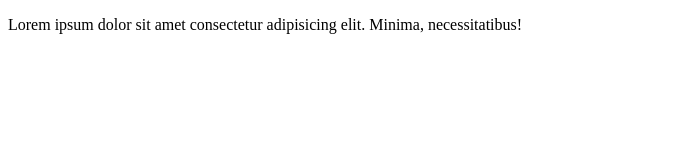
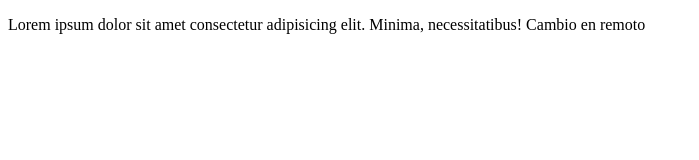
Before and after one commit to AndresHeBa/TareaGit, a plain HTML site: page index.html in a window 1280 px wide. Shown: the whole page, without its empty margins (0-699 px from the left). Drawn offline with Linux system fonts and the light colour scheme.

Commit message:
Update index.html

```diff
--- a/index.html
+++ b/index.html
@@ -6,6 +6,8 @@
     <title>Document</title>
 </head>
 <body>
-    <p>Lorem ipsum dolor sit amet consectetur adipisicing elit. Minima, necessitatibus!</p>
+    <p>Lorem ipsum dolor sit amet consectetur adipisicing elit. Minima, necessitatibus!
+    Cambio en remoto
+    </p>
 </body>
 </html>
```
